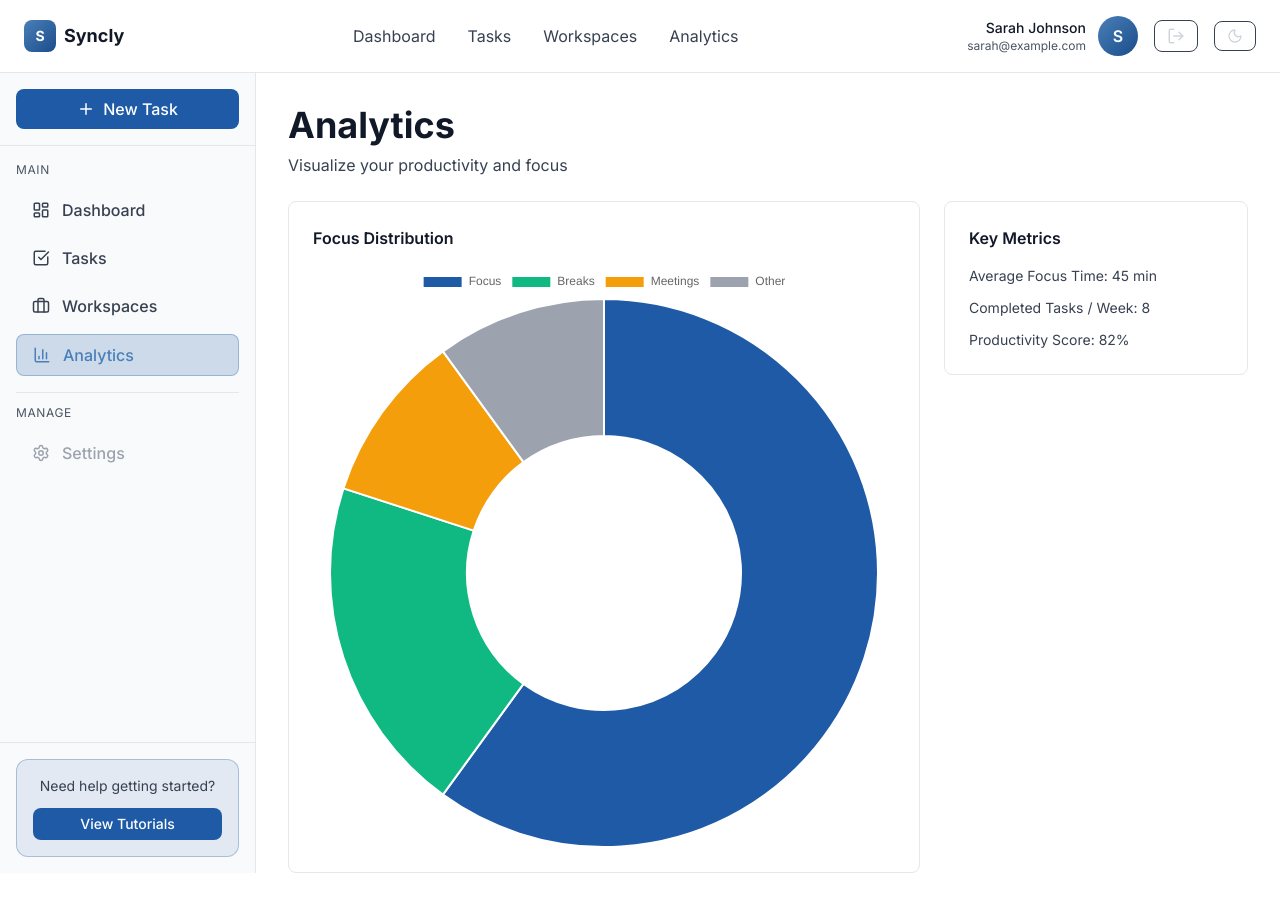
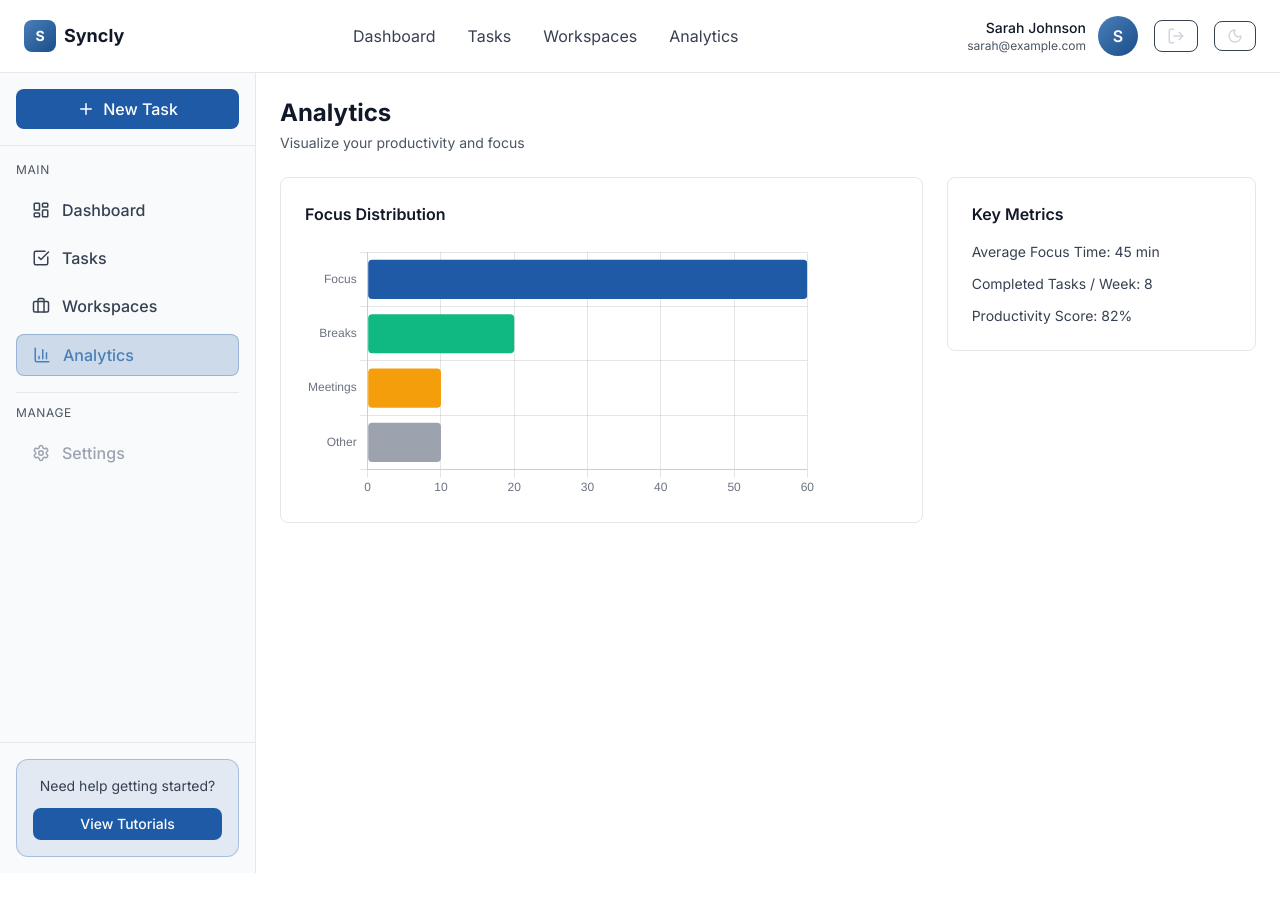
Before and after one commit to essrosall/Syncly, a React (Vite) app: page /analytics in a window 1280 px wide. After the commit the page ends 873 px from the top, so only its background shows below. Built offline with nearby package versions, Linux system fonts and the light colour scheme.

Commit message:
"Fix: Update UI text and styles for better readability and consistency"

```diff
--- a/src/components/layout/MainLayout.jsx
+++ b/src/components/layout/MainLayout.jsx
@@ -9,7 +9,7 @@ const MainLayout = ({ children, user, onLogout, activeTab }) => {
       <div className="flex">
         <Sidebar activeTab={activeTab} />
         <main role="main" className="flex-1 overflow-auto">
-          <div className="p-6 lg:p-8 max-w-7xl mx-auto">
+          <div className="p-4 lg:p-6 max-w-full">
             {children}
           </div>
         </main>
--- a/src/index.css
+++ b/src/index.css
@@ -8,7 +8,11 @@
   }
 
   body {
-    @apply text-neutral-100 transition-colors duration-300 font-sans;
+    @apply transition-colors duration-300 font-sans;
+  }
+
+  html {
+    @apply bg-neutral-950 text-neutral-100;
   }
 
   html.light {
--- a/src/pages/Analytics.jsx
+++ b/src/pages/Analytics.jsx
@@ -1,10 +1,10 @@
 import React from 'react';
 import { MainLayout } from '../components/layout';
 import { Card } from '../components/ui';
-import { Chart as ChartJS, ArcElement, Tooltip, Legend } from 'chart.js';
-import { Doughnut } from 'react-chartjs-2';
+import { Chart as ChartJS, BarElement, CategoryScale, LinearScale, Tooltip, Legend } from 'chart.js';
+import { Bar } from 'react-chartjs-2';
 
-ChartJS.register(ArcElement, Tooltip, Legend);
+ChartJS.register(BarElement, CategoryScale, LinearScale, Tooltip, Legend);
 
 const Analytics = () => {
   const mockUser = { name: 'Sarah Johnson', email: 'sarah@example.com' };
@@ -13,26 +13,54 @@ const Analytics = () => {
     labels: ['Focus', 'Breaks', 'Meetings', 'Other'],
     datasets: [
       {
-        label: 'Time Distribution',
+        label: 'Time Distribution (hours)',
         data: [60, 20, 10, 10],
         backgroundColor: ['#1e5aa6', '#10b981', '#f59e0b', '#9ca3af'],
+        borderRadius: 4,
+        borderSkipped: false,
       },
     ],
+  };
+
+  const chartOptions = {
+    indexAxis: 'y',
+    maintainAspectRatio: true,
+    responsive: true,
+    plugins: {
+      legend: {
+        display: false,
+      },
+    },
+    scales: {
+      x: {
+        beginAtZero: true,
+        ticks: {
+          color: '#6b7280',
+        },
+      },
+      y: {
+        ticks: {
+          color: '#6b7280',
+        },
+      },
+    },
   };
 
   return (
     <MainLayout user={mockUser} activeTab="analytics">
       <div className="space-y-6">
         <div>
-          <h1 className="text-4xl font-bold mb-2 text-neutral-900 dark:text-neutral-100">Analytics</h1>
-          <p className="text-neutral-700 dark:text-neutral-400">Visualize your productivity and focus</p>
+          <h1 className="text-2xl font-bold mb-1 text-neutral-900 dark:text-neutral-100">Analytics</h1>
+          <p className="text-sm text-neutral-600 dark:text-neutral-400">Visualize your productivity and focus</p>
         </div>
 
         <div className="grid grid-cols-1 lg:grid-cols-3 gap-6">
           <div className="lg:col-span-2">
             <Card>
               <h2 className="font-semibold mb-4 text-neutral-900 dark:text-neutral-100">Focus Distribution</h2>
-              <Doughnut data={data} />
+              <div className="h-64">
+                <Bar data={data} options={chartOptions} />
+              </div>
             </Card>
           </div>
 
--- a/src/pages/Dashboard.jsx
+++ b/src/pages/Dashboard.jsx
@@ -48,8 +48,8 @@ const Dashboard = () => {
       <div className="space-y-8">
         {/* Header */}
         <div>
-          <h1 className="text-4xl font-bold mb-2 text-neutral-900 dark:text-neutral-100">Welcome back, Sarah!</h1>
-          <p className="text-neutral-700 dark:text-neutral-400">Here's what's happening with your tasks today.</p>
+          <h1 className="text-2xl font-bold mb-1 text-neutral-900 dark:text-neutral-100">Welcome back, Sarah!</h1>
+          <p className="text-sm text-neutral-600 dark:text-neutral-400">Here's what's happening with your tasks today.</p>
         </div>
 
         {/* Stats Grid */}
--- a/src/pages/Settings.jsx
+++ b/src/pages/Settings.jsx
@@ -9,8 +9,8 @@ const Settings = () => {
     <MainLayout user={mockUser} activeTab="settings">
       <div className="space-y-6">
         <div>
-          <h1 className="text-4xl font-bold mb-2 text-neutral-900 dark:text-neutral-100">Settings</h1>
-          <p className="text-neutral-700 dark:text-neutral-400">Manage your account and preferences</p>
+          <h1 className="text-2xl font-bold mb-1 text-neutral-900 dark:text-neutral-100">Settings</h1>
+          <p className="text-sm text-neutral-600 dark:text-neutral-400">Manage your account and preferences</p>
         </div>
 
         <Card>
--- a/src/pages/Tasks.jsx
+++ b/src/pages/Tasks.jsx
@@ -137,21 +137,25 @@ const Tasks = () => {
     if (activeId === overId) return;
 
     setTasks((prevTasks) => {
-      const activeTasks = [...prevTasks[activeColumnId]];
-      const overTasks = overColumnId ? [...prevTasks[overColumnId]] : [...prevTasks[activeColumnId]];
+      try {
+        const activeTasks = [...(prevTasks[activeColumnId] || [])];
+        const overTasks = overColumnId ? [...(prevTasks[overColumnId] || [])] : [...activeTasks];
 
         const activeTaskIndex = activeTasks.findIndex(
           (t) => String(t.id) === activeTaskId
         );
-      const overTaskIndex = overTasks.findIndex(
-        (t) => String(t.id) === overTaskId
-      );
+
+        if (activeTaskIndex < 0) return prevTasks;
+
+        const overTaskIndex = overColumnId && overTaskId
+          ? overTasks.findIndex((t) => String(t.id) === overTaskId)
+          : -1;
 
         if (activeColumnId === overColumnId) {
           // Reorder within the same column
-        const newTasks = arrayMove(activeTasks, activeTaskIndex, overTaskIndex);
+          const newTasks = arrayMove(activeTasks, activeTaskIndex, Math.max(0, overTaskIndex));
           return { ...prevTasks, [activeColumnId]: newTasks };
-      } else {
+        } else if (overColumnId && prevTasks[overColumnId]) {
           // Move task to a different column
           const [movedTask] = activeTasks.splice(activeTaskIndex, 1);
           const newOverTasks = [...overTasks];
@@ -163,6 +167,11 @@ const Tasks = () => {
             [overColumnId]: newOverTasks,
           };
         }
+        return prevTasks;
+      } catch (error) {
+        console.error('Drag error:', error);
+        return prevTasks;
+      }
     });
   };
 
@@ -172,8 +181,8 @@ const Tasks = () => {
         {/* Header */}
         <div className="flex items-center justify-between gap-4">
           <div>
-            <h1 className="text-4xl font-bold mb-2 text-neutral-900 dark:text-neutral-100">Tasks</h1>
-            <p className="text-neutral-700 dark:text-neutral-400">Manage all your tasks and deadlines</p>
+            <h1 className="text-2xl font-bold text-neutral-900 dark:text-neutral-100">Tasks</h1>
+            <p className="text-sm text-neutral-600 dark:text-neutral-400">Manage all your tasks and deadlines</p>
           </div>
           <Button variant="primary" className="gap-2">
             <Plus size={18} /> New Task
@@ -181,8 +190,8 @@ const Tasks = () => {
         </div>
 
         {/* Filters */}
-        <div className="flex flex-col sm:flex-row gap-4">
-          <div className="flex-1">
+        <div className="flex flex-col sm:flex-row gap-4 items-stretch">
+          <div className="sm:w-80">
             <Input
               type="text"
               placeholder="Search tasks..."
--- a/src/pages/Workspaces.jsx
+++ b/src/pages/Workspaces.jsx
@@ -16,8 +16,8 @@ const Workspaces = () => {
       <div className="space-y-6">
         <div className="flex items-center justify-between">
           <div>
-            <h1 className="text-4xl font-bold mb-2 text-neutral-900 dark:text-neutral-100">Workspaces</h1>
-            <p className="text-neutral-700 dark:text-neutral-400">Manage your teams and projects</p>
+            <h1 className="text-2xl font-bold mb-1 text-neutral-900 dark:text-neutral-100">Workspaces</h1>
+            <p className="text-sm text-neutral-600 dark:text-neutral-400">Manage your teams and projects</p>
           </div>
           <Button variant="primary">Create Workspace</Button>
         </div>
```
Lines whose indentation alone changed are shown as unchanged.
